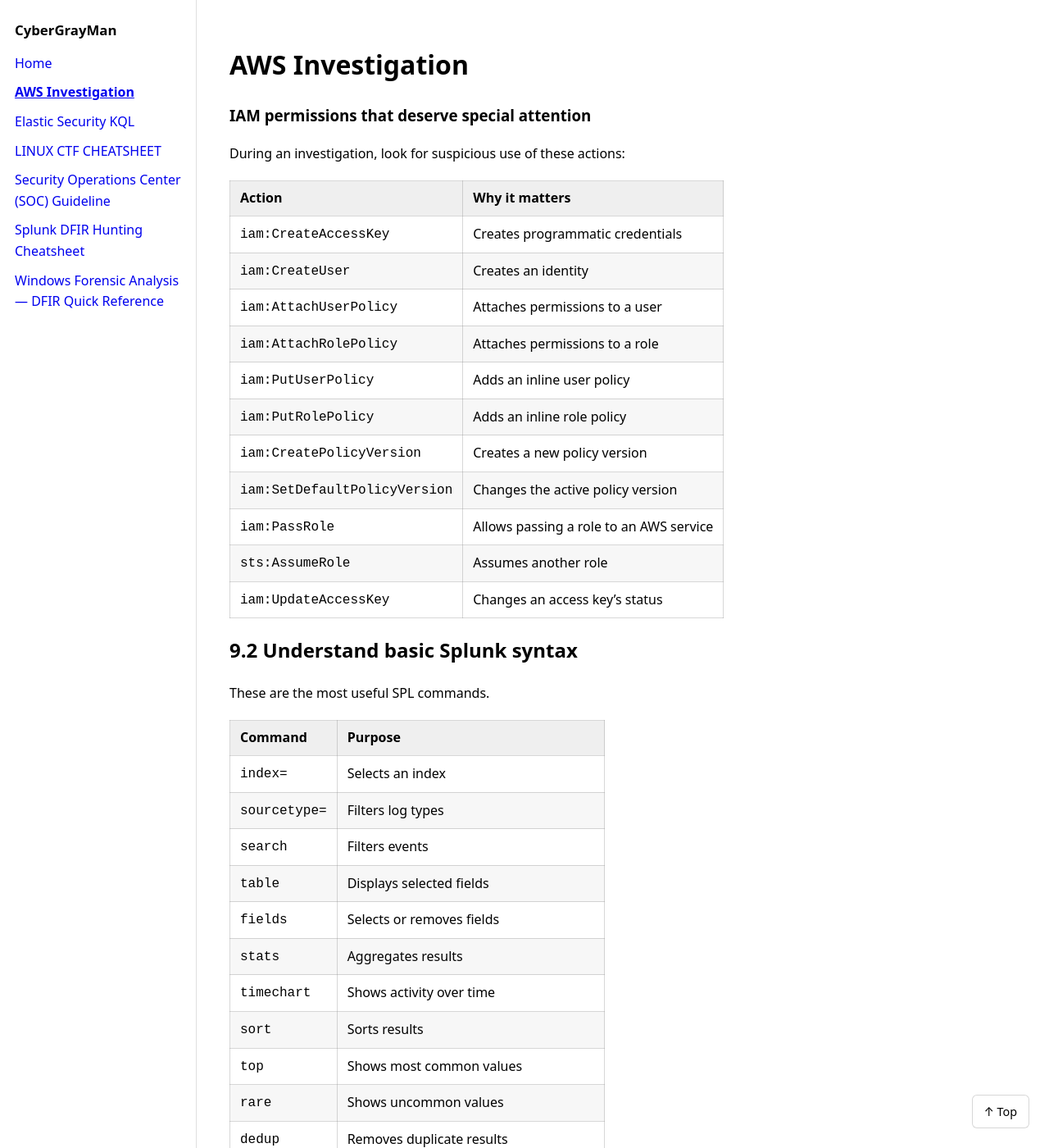
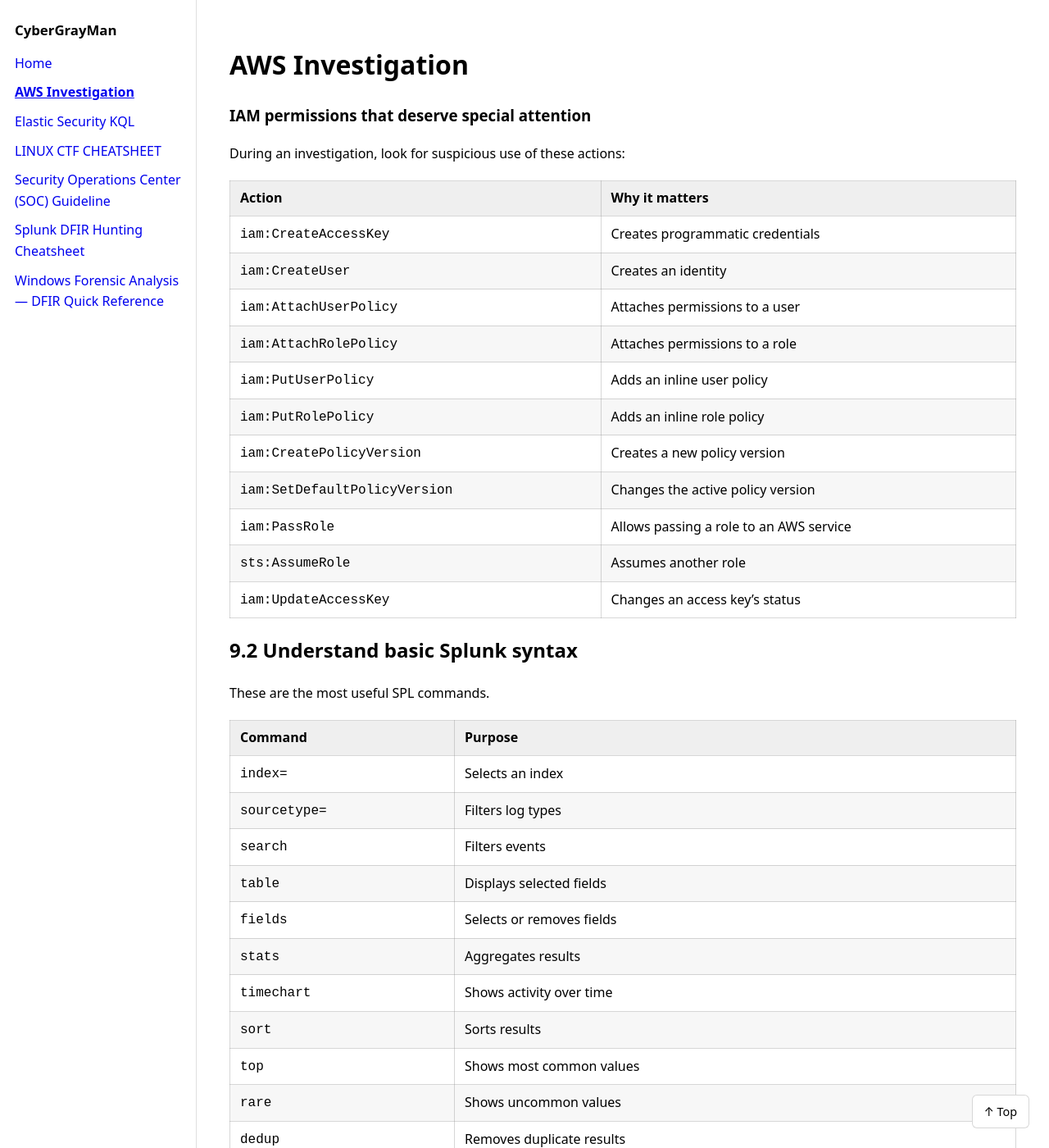
Before and after one commit to cybergrayman/md, a Jekyll site: the page built from aws-investigation.md, in a window 1280 px wide and 1400 px high. Shown: the whole window at 82% size. Built offline with Jekyll 4.4.1, drawn with Linux system fonts in a browser that asks for light colours; our own code applies the rules of GitHub Pages for plain Markdown files.

Commit message:
Update default.html

```diff
--- a/_layouts/default.html
+++ b/_layouts/default.html
@@ -48,22 +48,24 @@
     }
     main {
       flex: 1;
-      max-width: 820px;
+      max-width: none;
+      width: 100%;
       padding: 32px 40px 80px;
       min-width: 0;
+      box-sizing: border-box;
     }
-    /* Table Columns & Borders */
     table {
       width: 100%;
+      table-layout: auto;
       border-collapse: collapse;
       margin: 20px 0;
-      display: block;
-      overflow-x: auto;
     }
     th, td {
       border: 1px solid #8885;
       padding: 8px 12px;
       text-align: left;
+      overflow-wrap: anywhere;
+      word-break: break-word;
     }
     th {
       background: #8882;
```
Also changed, not shown: other parts of _layouts/default.html (+0 -1 lines).
